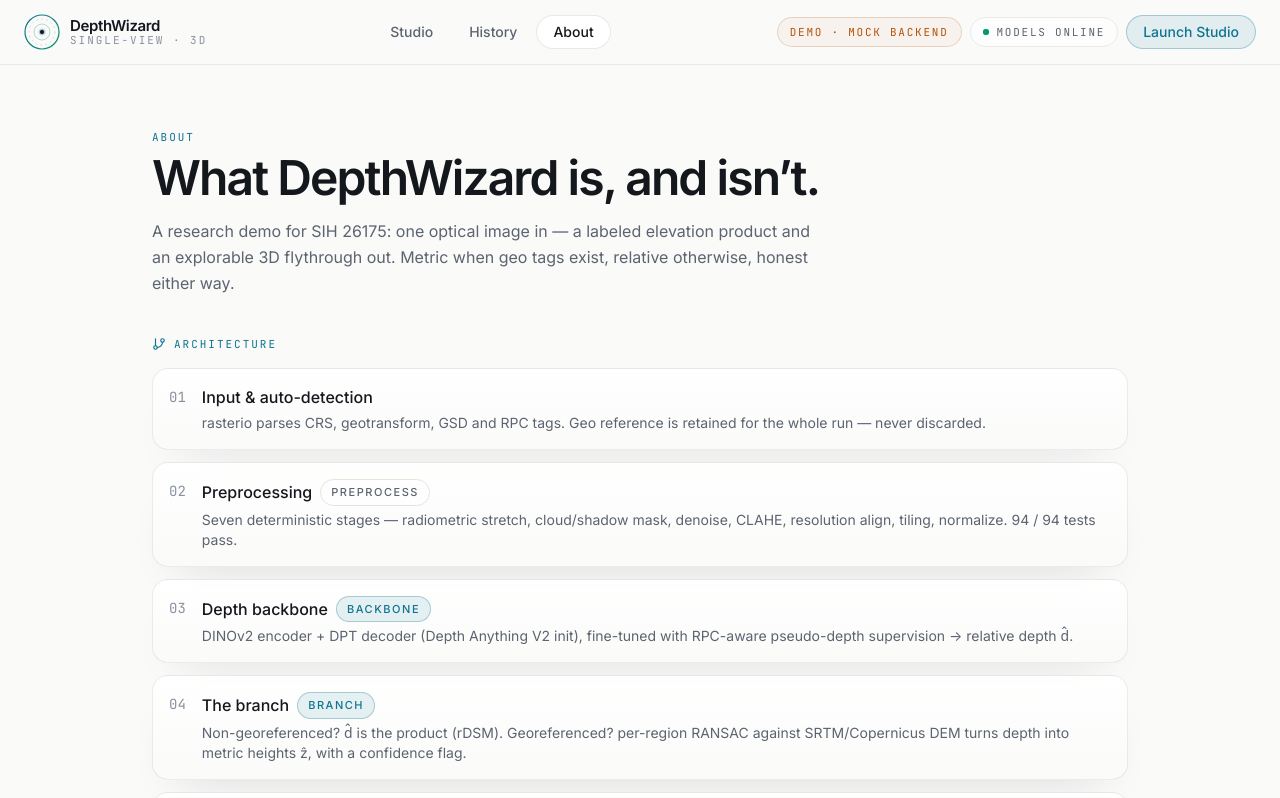
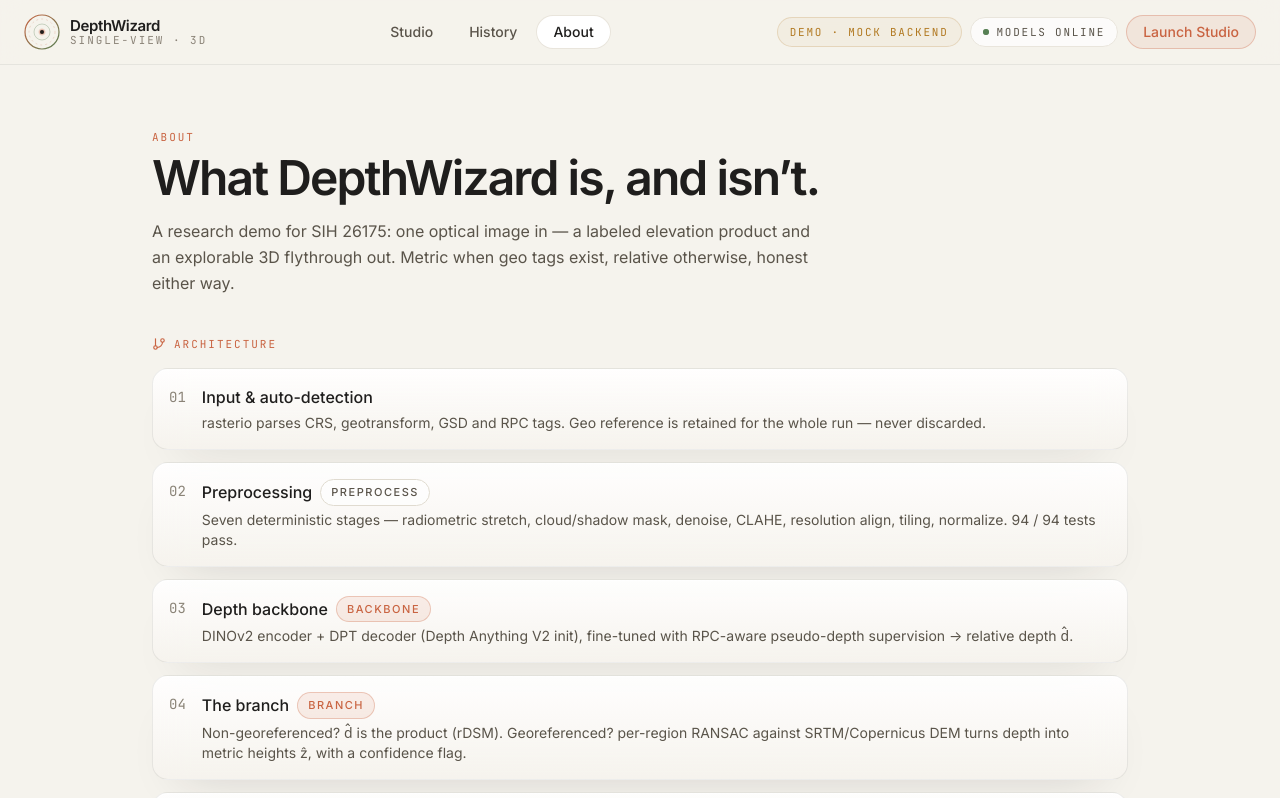
Before and after one commit to SumitRoy-Gh/Depthwizard, a Next.js app in the folder app/frontend/: page /about in a window 1280 px wide. Shown: the top 798 px of the page. Built offline with nearby package versions, Linux system fonts and the light colour scheme.

Commit message:
feat(theme): Claude-inspired warm palette — cream/ink light theme, terracotta accent, magnet utility

```diff
--- a/app/frontend/app/globals.css
+++ b/app/frontend/app/globals.css
@@ -4,7 +4,8 @@
 
 /* ==========================================================================
    DepthWizard — Design Tokens
-   Cinematic dark theme. Cyan/amber/emerald/rose on near-black.
+   Warm charcoal + porcelain (dark) / cream + ink (light).
+   Terracotta accent, Claude-inspired — not a clone.
    ========================================================================== */
 
 @layer base {
@@ -12,47 +13,47 @@
     color-scheme: dark;
 
     /* Design tokens — RGB triplets consumed by Tailwind via <alpha-value>.
-       Dark cinematic defaults; the landing route adds `.theme-light` on <html>
-       to re-map every token (see bottom of this file). */
-    --tw-void: 5 6 10;            /* #05060A page bg */
-    --tw-stage: 11 14 20;         /* #0B0E14 section bg */
-    --tw-elevated: 17 21 31;      /* #11151F panel bg */
-    --tw-rim: 31 37 48;           /* #1F2530 border */
-    --tw-hairline: 26 31 42;      /* #1A1F2A hairline border */
-    --tw-primary: 244 246 250;    /* #F4F6FA text */
-    --tw-muted: 154 163 178;      /* #9AA3B2 */
-    --tw-faint: 90 100 120;       /* #5A6478 */
+       Warm charcoal defaults (Claude-inspired); the landing route adds
+       `.theme-light` on <html> to re-map every token (see bottom of file). */
+    --tw-void: 23 21 18;          /* #171512 warm charcoal */
+    --tw-stage: 30 27 23;         /* #1E1B17 section bg */
+    --tw-elevated: 38 35 30;      /* #262320 panel bg */
+    --tw-rim: 55 51 44;           /* #37332C border */
+    --tw-hairline: 44 41 35;      /* #2C2923 hairline border */
+    --tw-primary: 237 233 225;    /* #EDE9E1 warm porcelain text */
+    --tw-muted: 160 153 141;      /* #A0998D */
+    --tw-faint: 112 106 96;       /* #706A60 */
 
-    --tw-cyan: 34 211 238;        /* #22D3EE */
-    --tw-cyan-glow: 103 232 249;  /* #67E8F9 */
-    --tw-cyan-deep: 8 145 178;    /* #0891B2 */
-    --tw-amber: 245 158 11;       /* #F59E0B */
-    --tw-amber-glow: 252 211 77;  /* #FCD34D */
-    --tw-amber-deep: 180 83 9;    /* #B45309 */
-    --tw-emerald: 16 185 129;     /* #10B981 */
-    --tw-emerald-glow: 110 231 183; /* #6EE7B7 */
-    --tw-emerald-deep: 4 120 87;  /* #047857 */
-    --tw-rose: 243 63 94;         /* #F43F5E */
-    --tw-rose-glow: 251 113 133;  /* #FB7185 */
-    --tw-rose-deep: 190 18 60;    /* #BE123C */
+    --tw-cyan: 214 116 86;        /* #D67456 terracotta (Claude-inspired) */
+    --tw-cyan-glow: 232 148 118;  /* #E89476 */
+    --tw-cyan-deep: 172 84 58;    /* #AC543A */
+    --tw-amber: 206 158 78;       /* #CE9E4E warm gold */
+    --tw-amber-glow: 224 190 120; /* #E0BE78 */
+    --tw-amber-deep: 166 124 48;  /* #A67C30 */
+    --tw-emerald: 122 158 108;    /* #7A9E6C sage */
+    --tw-emerald-glow: 168 198 152; /* #A8C698 */
+    --tw-emerald-deep: 88 120 76; /* #58784C */
+    --tw-rose: 214 100 90;        /* #D6645A */
+    --tw-rose-glow: 236 140 130;  /* #EC8C82 */
+    --tw-rose-deep: 168 66 58;    /* #A8423A */
 
     /* Hex aliases for direct var() consumers (scrollbar, gradients) */
-    --bg-void: #05060A;
-    --bg-stage: #0B0E14;
-    --bg-elevated: #11151F;
-    --border-subtle: #1F2530;
-    --border-hairline: #1A1F2A;
-    --text-primary: #F4F6FA;
-    --text-muted: #9AA3B2;
-    --text-faint: #5A6478;
-    --accent-cyan: #22D3EE;
-    --accent-cyan-glow: #67E8F9;
-    --accent-cyan-deep: #0891B2;
-    --accent-amber: #F59E0B;
-    --accent-amber-glow: #FCD34D;
-    --accent-emerald: #10B981;
-    --accent-emerald-glow: #6EE7B7;
-    --accent-rose: #F43F5E;
+    --bg-void: #171512;
+    --bg-stage: #1E1B17;
+    --bg-elevated: #262320;
+    --border-subtle: #37332C;
+    --border-hairline: #2C2923;
+    --text-primary: #EDE9E1;
+    --text-muted: #A0998D;
+    --text-faint: #706A60;
+    --accent-cyan: #D67456;
+    --accent-cyan-glow: #E89476;
+    --accent-cyan-deep: #AC543A;
+    --accent-amber: #CE9E4E;
+    --accent-amber-glow: #E0BE78;
+    --accent-emerald: #7A9E6C;
+    --accent-emerald-glow: #A8C698;
+    --accent-rose: #D6645A;
 
     --ease-out-cubic: cubic-bezier(0.33, 1, 0.68, 1);
     --ease-in-out-cubic: cubic-bezier(0.65, 0, 0.35, 1);
@@ -79,7 +80,7 @@
   }
 
   ::selection {
-    background: rgba(34, 211, 238, 0.25);
+    background: rgba(214, 116, 86, 0.32);
     color: #fff;
   }
 
@@ -97,7 +98,7 @@
     border: 2px solid var(--bg-void);
   }
   ::-webkit-scrollbar-thumb:hover {
-    background: rgba(34, 211, 238, 0.35);
+    background: rgba(214, 116, 86, 0.4);
   }
 }
 
@@ -106,8 +107,8 @@
   .glass {
     background: linear-gradient(
       180deg,
-      rgba(17, 21, 31, 0.72) 0%,
-      rgba(11, 14, 20, 0.72) 100%
+      rgba(38, 35, 30, 0.72) 0%,
+      rgba(30, 27, 23, 0.72) 100%
     );
     backdrop-filter: blur(16px) saturate(140%);
     -webkit-backdrop-filter: blur(16px) saturate(140%);
@@ -119,8 +120,8 @@
   .glass-strong {
     background: linear-gradient(
       180deg,
-      rgba(11, 14, 20, 0.92) 0%,
-      rgba(5, 6, 10, 0.92) 100%
+      rgba(30, 27, 23, 0.92) 0%,
+      rgba(23, 21, 18, 0.92) 100%
     );
     backdrop-filter: blur(24px) saturate(160%);
     border: 1px solid rgba(255, 255, 255, 0.08);
@@ -133,7 +134,7 @@
 
   /* Gradient text — used for hero typography */
   .text-gradient-cyan {
-    background: linear-gradient(180deg, #ffffff 0%, #9AA3B2 100%);
+    background: linear-gradient(180deg, #ffffff 0%, #A0998D 100%);
     -webkit-background-clip: text;
     background-clip: text;
     -webkit-text-fill-color: transparent;
@@ -143,10 +144,10 @@
   .text-gradient-aurora {
     background: linear-gradient(
       120deg,
-      #67e8f9 0%,
+      #E89476 0%,
       #ffffff 35%,
-      #6ee7b7 70%,
-      #67e8f9 100%
+      #A8C698 70%,
+      #E89476 100%
     );
     background-size: 200% 200%;
     -webkit-background-clip: text;
@@ -170,7 +171,7 @@
   .btn-aurora {
     position: relative;
     isolation: isolate;
-    background: linear-gradient(180deg, #0B0E14 0%, #11151F 100%);
+    background: linear-gradient(180deg, #1E1B17 0%, #262320 100%);
   }
   .btn-aurora::before {
     content: "";
@@ -179,11 +180,11 @@
     border-radius: inherit;
     background: conic-gradient(
       from 220deg,
-      rgba(34, 211, 238, 0) 0deg,
-      rgba(34, 211, 238, 0.6) 90deg,
-      rgba(110, 231, 183, 0.6) 180deg,
-      rgba(34, 211, 238, 0.6) 270deg,
-      rgba(34, 211, 238, 0) 360deg
+      rgba(214, 116, 86, 0) 0deg,
+      rgba(214, 116, 86, 0.6) 90deg,
+      rgba(168, 198, 152, 0.5) 180deg,
+      rgba(214, 116, 86, 0.6) 270deg,
+      rgba(214, 116, 86, 0) 360deg
     );
     z-index: -1;
     animation: spin 4s linear infinite;
@@ -229,7 +230,7 @@
   .edge-glow-top {
     background: radial-gradient(
       ellipse 80% 50% at 50% 0%,
-      rgba(34, 211, 238, 0.18),
+      rgba(214, 116, 86, 0.16),
       transparent 70%
     );
   }
@@ -322,98 +323,98 @@
 html.theme-light {
   color-scheme: light;
 
-  /* Paper + ink + deep-teal accent (WCAG AA on paper) */
-  --tw-void: 250 250 249;       /* #FAFAF9 paper */
-  --tw-stage: 244 244 241;      /* #F4F4F1 alt sections */
+  /* Claude-inspired paper + ink + terracotta accent (AA on cream) */
+  --tw-void: 245 243 237;       /* #F5F3ED cream paper */
+  --tw-stage: 240 238 230;      /* #F0EEE6 alt sections */
   --tw-elevated: 255 255 255;   /* panels */
-  --tw-rim: 228 227 222;        /* borders */
-  --tw-hairline: 234 233 228;
-  --tw-primary: 20 23 28;       /* #14171C ink */
-  --tw-muted: 92 100 112;       /* #5C6470 */
-  --tw-faint: 138 145 158;      /* #8A919E */
+  --tw-rim: 224 219 208;        /* borders */
+  --tw-hairline: 233 229 220;
+  --tw-primary: 31 30 29;       /* #1F1E1D ink */
+  --tw-muted: 90 84 74;         /* #5A544A */
+  --tw-faint: 138 131 119;      /* #8A8377 */
 
-  --tw-cyan: 14 116 144;        /* #0E7490 deep teal */
-  --tw-cyan-glow: 20 184 166;   /* #14B8A6 teal soft */
-  --tw-cyan-deep: 15 118 110;   /* #0F766E */
-  --tw-amber: 180 83 9;         /* #B45309 warn */
-  --tw-amber-glow: 217 119 6;   /* #D97706 */
-  --tw-amber-deep: 146 64 14;   /* #92400E */
-  --tw-emerald: 5 150 105;      /* #059669 ok */
-  --tw-emerald-glow: 16 185 129;
-  --tw-emerald-deep: 4 120 87;
-  --tw-rose: 220 38 38;         /* #DC2626 bad */
-  --tw-rose-glow: 248 113 113;
-  --tw-rose-deep: 185 28 28;
+  --tw-cyan: 201 100 66;        /* #C96442 terracotta */
+  --tw-cyan-glow: 217 119 87;   /* #D97757 */
+  --tw-cyan-deep: 166 78 46;    /* #A64E2E */
+  --tw-amber: 178 122 34;       /* #B27A22 warn */
+  --tw-amber-glow: 193 146 58;  /* #C1923A */
+  --tw-amber-deep: 148 108 24;  /* #946C18 */
+  --tw-emerald: 87 128 84;      /* #578054 sage ok */
+  --tw-emerald-glow: 108 148 104;
+  --tw-emerald-deep: 70 106 68;
+  --tw-rose: 200 68 62;         /* #C8443E bad */
+  --tw-rose-glow: 222 100 92;
+  --tw-rose-deep: 168 52 48;
 
-  --bg-void: #FAFAF9;
-  --bg-stage: #F4F4F1;
+  --bg-void: #F5F3ED;
+  --bg-stage: #F0EEE6;
   --bg-elevated: #FFFFFF;
-  --border-subtle: #E4E3DE;
-  --border-hairline: #EAE9E4;
-  --text-primary: #14171C;
-  --text-muted: #5C6470;
-  --text-faint: #8A919E;
-  --accent-cyan: #0E7490;
-  --accent-cyan-glow: #14B8A6;
-  --accent-cyan-deep: #0F766E;
-  --accent-amber: #B45309;
-  --accent-amber-glow: #D97706;
-  --accent-emerald: #059669;
-  --accent-emerald-glow: #10B981;
-  --accent-rose: #DC2626;
+  --border-subtle: #E0DBD0;
+  --border-hairline: #E9E5DC;
+  --text-primary: #1F1E1D;
+  --text-muted: #5A544A;
+  --text-faint: #8A8377;
+  --accent-cyan: #C96442;
+  --accent-cyan-glow: #D97757;
+  --accent-cyan-deep: #A64E2E;
+  --accent-amber: #B27A22;
+  --accent-amber-glow: #C1923A;
+  --accent-emerald: #578054;
+  --accent-emerald-glow: #6C9468;
+  --accent-rose: #C8443E;
 }
 
 /* Selection + scrollbar */
 html.theme-light ::selection {
-  background: rgba(14, 116, 144, 0.16);
-  color: #14171C;
+  background: rgba(201, 100, 66, 0.18);
+  color: #1F1E1D;
 }
 html.theme-light ::-webkit-scrollbar-thumb {
-  background: rgba(20, 23, 28, 0.18);
-  border-color: #FAFAF9;
+  background: rgba(31, 30, 29, 0.18);
+  border-color: #F5F3ED;
 }
 html.theme-light ::-webkit-scrollbar-thumb:hover {
-  background: rgba(14, 116, 144, 0.45);
+  background: rgba(201, 100, 66, 0.5);
 }
 
 /* Surfaces */
 html.theme-light .glass {
   background: linear-gradient(
     180deg,
-    rgba(255, 255, 255, 0.9) 0%,
-    rgba(250, 250, 249, 0.9) 100%
+    rgba(255, 255, 255, 0.92) 0%,
+    rgba(245, 243, 237, 0.92) 100%
   );
-  border: 1px solid rgba(20, 23, 28, 0.08);
+  border: 1px solid rgba(31, 30, 29, 0.08);
   box-shadow: inset 0 1px 0 rgba(255, 255, 255, 0.7),
-    0 24px 50px -30px rgba(20, 23, 28, 0.18);
+    0 24px 50px -30px rgba(31, 30, 29, 0.18);
 }
 html.theme-light .glass-strong {
   background: linear-gradient(
     180deg,
     rgba(255, 255, 255, 0.96) 0%,
-    rgba(244, 244, 241, 0.96) 100%
+    rgba(240, 238, 230, 0.96) 100%
   );
-  border: 1px solid rgba(20, 23, 28, 0.1);
+  border: 1px solid rgba(31, 30, 29, 0.1);
 }
 html.theme-light .bg-grid {
   background-image: linear-gradient(
       to right,
-      rgba(20, 23, 28, 0.045) 1px,
+      rgba(31, 30, 29, 0.045) 1px,
       transparent 1px
     ),
-    linear-gradient(to bottom, rgba(20, 23, 28, 0.045) 1px, transparent 1px);
+    linear-gradient(to bottom, rgba(31, 30, 29, 0.045) 1px, transparent 1px);
 }
 html.theme-light .vignette {
   background: radial-gradient(
     ellipse at center,
     transparent 55%,
-    rgba(20, 23, 28, 0.05) 100%
+    rgba(31, 30, 29, 0.05) 100%
   );
 }
 html.theme-light .edge-glow-top {
   background: radial-gradient(
     ellipse 80% 50% at 50% 0%,
-    rgba(14, 116, 144, 0.08),
+    rgba(201, 100, 66, 0.09),
     transparent 70%
   );
 }
@@ -421,41 +422,41 @@
   display: none;
 }
 html.theme-light .btn-aurora {
-  background: linear-gradient(180deg, #ffffff 0%, #f4f4f1 100%);
+  background: linear-gradient(180deg, #ffffff 0%, #f0eee6 100%);
 }
 html.theme-light .btn-aurora::before {
   background: conic-gradient(
     from 220deg,
-    rgba(14, 116, 144, 0) 0deg,
-    rgba(14, 116, 144, 0.55) 90deg,
-    rgba(5, 150, 105, 0.5) 180deg,
-    rgba(14, 116, 144, 0.55) 270deg,
-    rgba(14, 116, 144, 0) 360deg
+    rgba(201, 100, 66, 0) 0deg,
+    rgba(201, 100, 66, 0.55) 90deg,
+    rgba(135, 156, 110, 0.5) 180deg,
+    rgba(201, 100, 66, 0.55) 270deg,
+    rgba(201, 100, 66, 0) 360deg
   );
 }
 html.theme-light .text-gradient-cyan {
-  background: linear-gradient(180deg, #14171C 0%, #5C6470 100%);
+  background: linear-gradient(180deg, #1F1E1D 0%, #5A544A 100%);
 }
 html.theme-light .text-gradient-aurora {
   background: linear-gradient(
     120deg,
-    #0E7490 0%,
-    #14171C 40%,
-    #059669 75%,
-    #0E7490 100%
+    #C96442 0%,
+    #1F1E1D 40%,
+    #879C6E 75%,
+    #C96442 100%
   );
   background-size: 200% 200%;
 }
 
 /* Soften glow shadows for light surfaces */
 html.theme-light .shadow-glow {
-  box-shadow: 0 10px 30px -14px rgba(14, 116, 144, 0.45);
+  box-shadow: 0 10px 30px -14px rgba(201, 100, 66, 0.45);
 }
 html.theme-light .shadow-glow-amber {
-  box-shadow: 0 10px 30px -14px rgba(180, 83, 9, 0.4);
+  box-shadow: 0 10px 30px -14px rgba(148, 108, 24, 0.4);
 }
 html.theme-light .shadow-glow-emerald {
-  box-shadow: 0 10px 30px -14px rgba(5, 150, 105, 0.4);
+  box-shadow: 0 10px 30px -14px rgba(70, 106, 68, 0.4);
 }
 
 /* Odysseus-style dot-grid texture — theme-aware via tokens */
@@ -498,16 +499,16 @@
    Landing light-theme chrome — header/footer surfaces
 --------------------------------------------------------------------------- */
 html.theme-light .site-header {
-  background: rgba(250, 250, 249, 0.85);
+  background: rgba(245, 243, 237, 0.85);
   backdrop-filter: blur(12px) saturate(140%);
   -webkit-backdrop-filter: blur(12px) saturate(140%);
-  border-bottom: 1px solid rgba(20, 23, 28, 0.07);
+  border-bottom: 1px solid rgba(31, 30, 29, 0.07);
 }
 html.theme-light .site-header .header-fade {
   display: none;
 }
 html.theme-light .site-footer {
-  background: linear-gradient(180deg, rgba(250, 250, 249, 0.7) 0%, rgba(244, 244, 241, 0.9) 100%);
+  background: linear-gradient(180deg, rgba(245, 243, 237, 0.7) 0%, rgba(240, 238, 230, 0.9) 100%);
 }
 
 /* ---------------------------------------------------------------------------
@@ -515,20 +516,35 @@
    Re-map the handful of hardcoded dark utilities these routes still use.
 --------------------------------------------------------------------------- */
 html.theme-light .border-white\/8 {
-  border-color: rgba(20, 23, 28, 0.08);
+  border-color: rgba(31, 30, 29, 0.08);
 }
 html.theme-light .border-white\/10 {
-  border-color: rgba(20, 23, 28, 0.12);
+  border-color: rgba(31, 30, 29, 0.12);
 }
 html.theme-light .bg-white\/5 {
-  background-color: rgba(20, 23, 28, 0.04);
+  background-color: rgba(31, 30, 29, 0.04);
 }
 html.theme-light .bg-white\/10 {
-  background-color: rgba(20, 23, 28, 0.08);
+  background-color: rgba(31, 30, 29, 0.08);
 }
 html.theme-light .bg-void\/80 {
-  background-color: rgba(20, 23, 28, 0.45);
+  background-color: rgba(31, 30, 29, 0.45);
 }
 html.theme-light .bg-void\/70 {
   background-color: rgba(255, 255, 255, 0.85);
 }
+
+/* ---------------------------------------------------------------------------
+   Magnetic hover wrapper — JS nudges `transform` on pointermove; this makes
+   the follow + release buttery without a spring library.
+--------------------------------------------------------------------------- */
+.magnet {
+  display: inline-flex;
+  will-change: transform;
+  transition: transform 0.2s var(--ease-out-cubic);
+}
+@media (prefers-reduced-motion: reduce) {
+  .magnet {
+    transition: none;
+  }
+}
```
